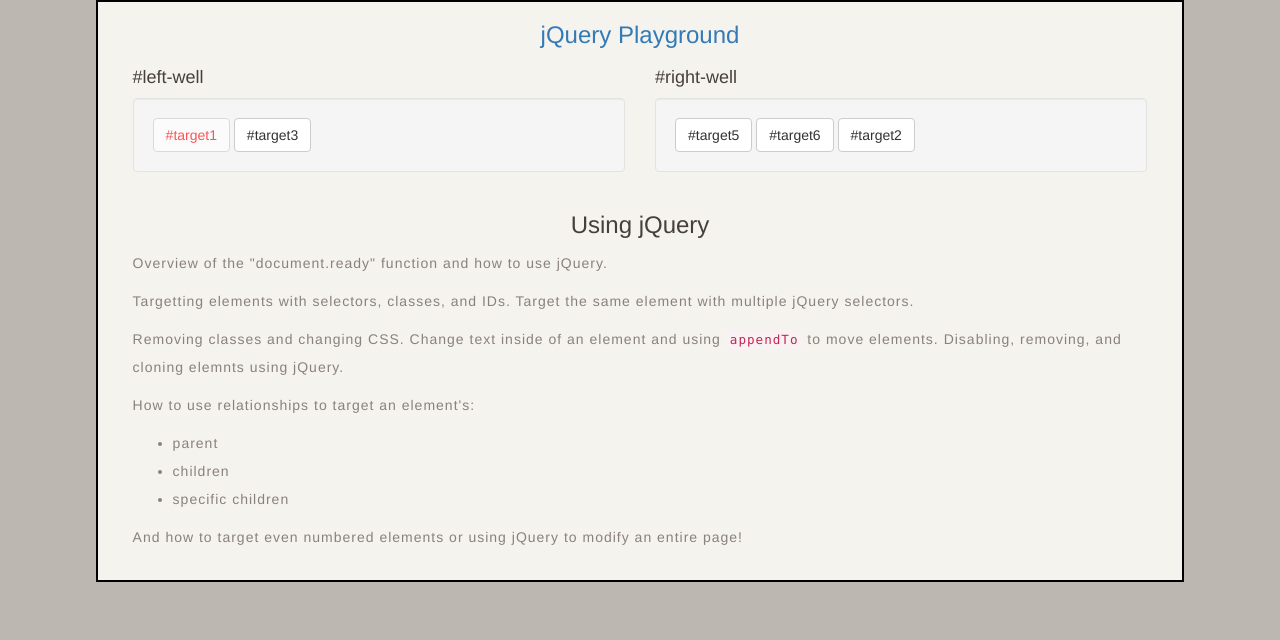
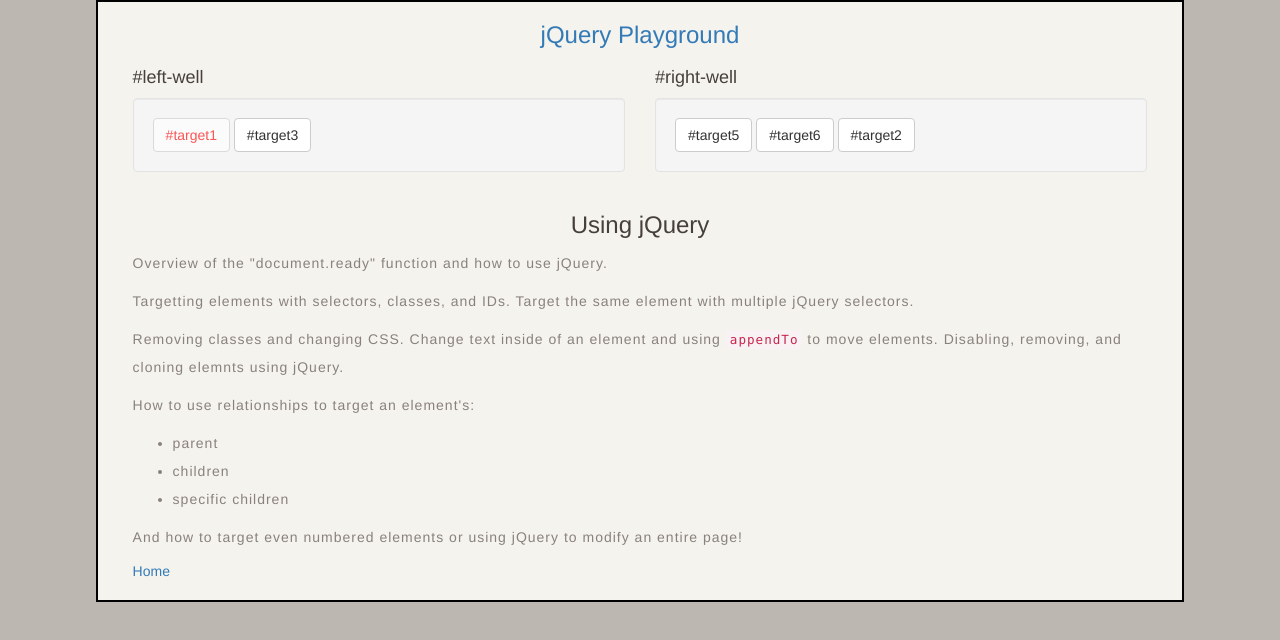
Before and after one commit to Izzle/learning-the-webs, a plain HTML site: page content/jQueryPlayground.html in a window 1280 px wide. Drawn offline with nearby package versions, Linux system fonts and the light colour scheme; files that its build step writes are made by us from their sources.

Commit message:
Added links between pages and added Tips and Tricks

```diff
--- a/content/jQueryPlayground.html
+++ b/content/jQueryPlayground.html
@@ -50,6 +50,11 @@
       <p>And how to target even numbered elements or using jQuery to modify an entire page!</p>
     </div>
   </div>
+  <div class="row">
+    <div class="col-xs-12">
+      <a href="../index.html">Home</a>
+    </div>
+  </div>
 </div>
 
 <script>
```
Also changed, not shown: index.html (+3 -0 lines).
